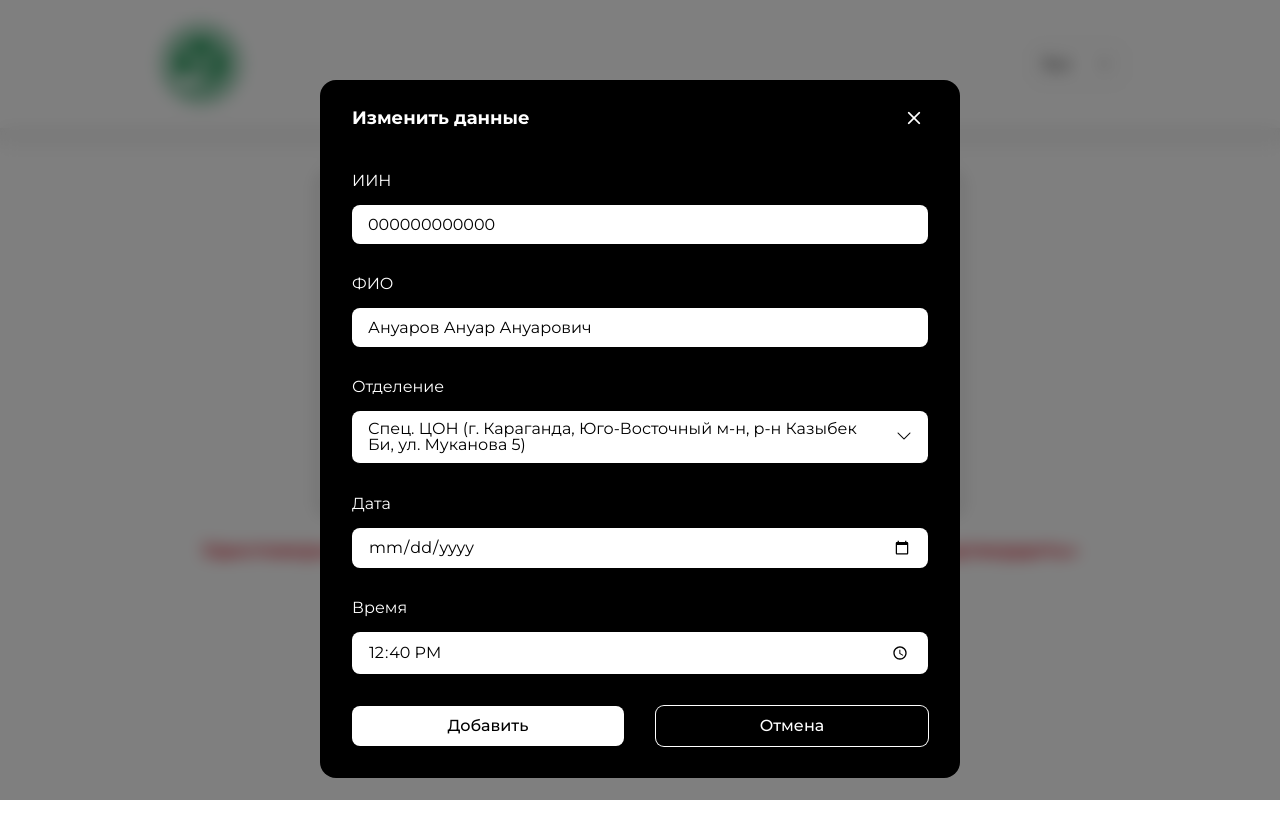
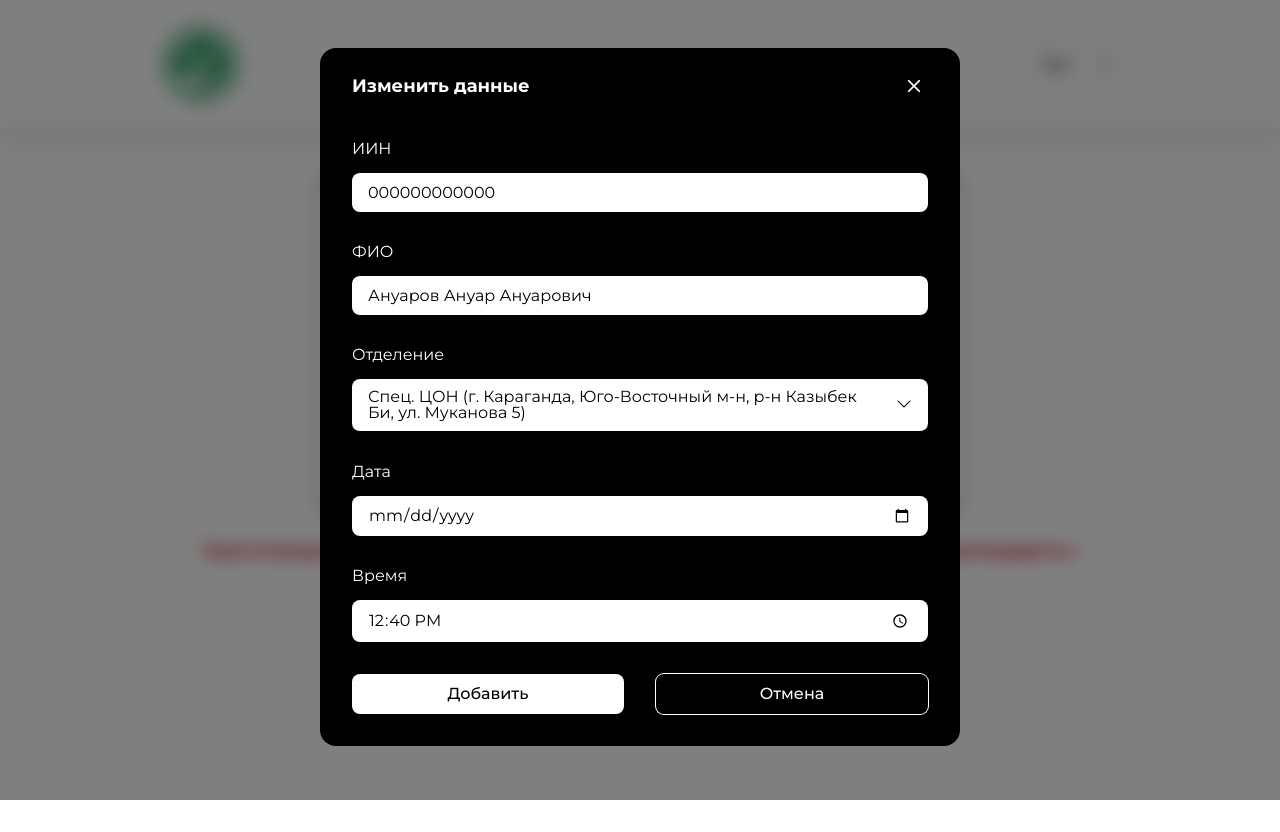
Before and after one commit to WorthEx/BookingGov4c, a Vue app: page / in a window 1280 px wide. Both pictures are taken after a click on the button "Отменить". Built offline with nearby package versions, Linux system fonts and the light colour scheme.

Commit message:
фикс модалки

```diff
--- a/src/components/modals/Modal.vue
+++ b/src/components/modals/Modal.vue
@@ -11,12 +11,12 @@ defineEmits(['closeModal'])
 
 <template>
   <div
-      class="fixed inset-0 z-[1000] size-full bg-black/50 backdrop-blur-[.5rem] sm:py-20 py-4"
+      class="fixed inset-0 z-[1000] size-full bg-black/50 backdrop-blur-[.5rem] sm:py-12 py-4"
       @click.stop.prevent="$emit('closeModal')"
       @drag.prevent.stop>
     <div class="absolute -translate-x-1/2 left-1/2
     bg-black rounded-[1rem] flex flex-col *:w-full select-none w-[calc(100%-1.5rem)] md:w-[40rem]
-    overflow-y-auto max-h-[calc(100vh-2rem)] no-scrollbar"
+    overflow-y-auto sm:max-h-[calc(100vh-6rem)] max-h-[calc(100vh-2rem)] no-scrollbar"
          @click.stop.prevent>
       <div :class="props.title ? 'justify-between sm:py-[1.5rem] py-[1rem]' : 'justify-end sm:py-[1rem] py-[1rem]'"
            class="flex sm:gap-4 gap-2 items-center sm:px-[2rem] px-[1rem]">
```
